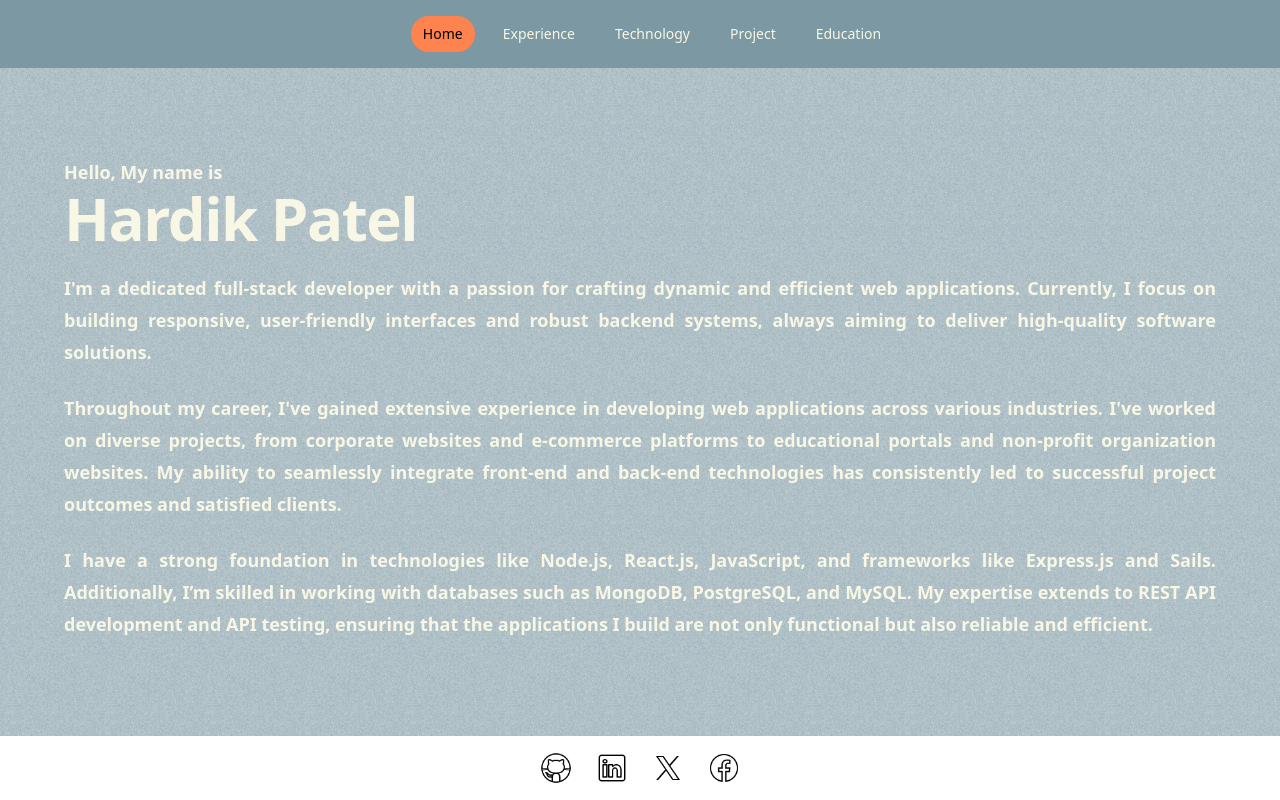
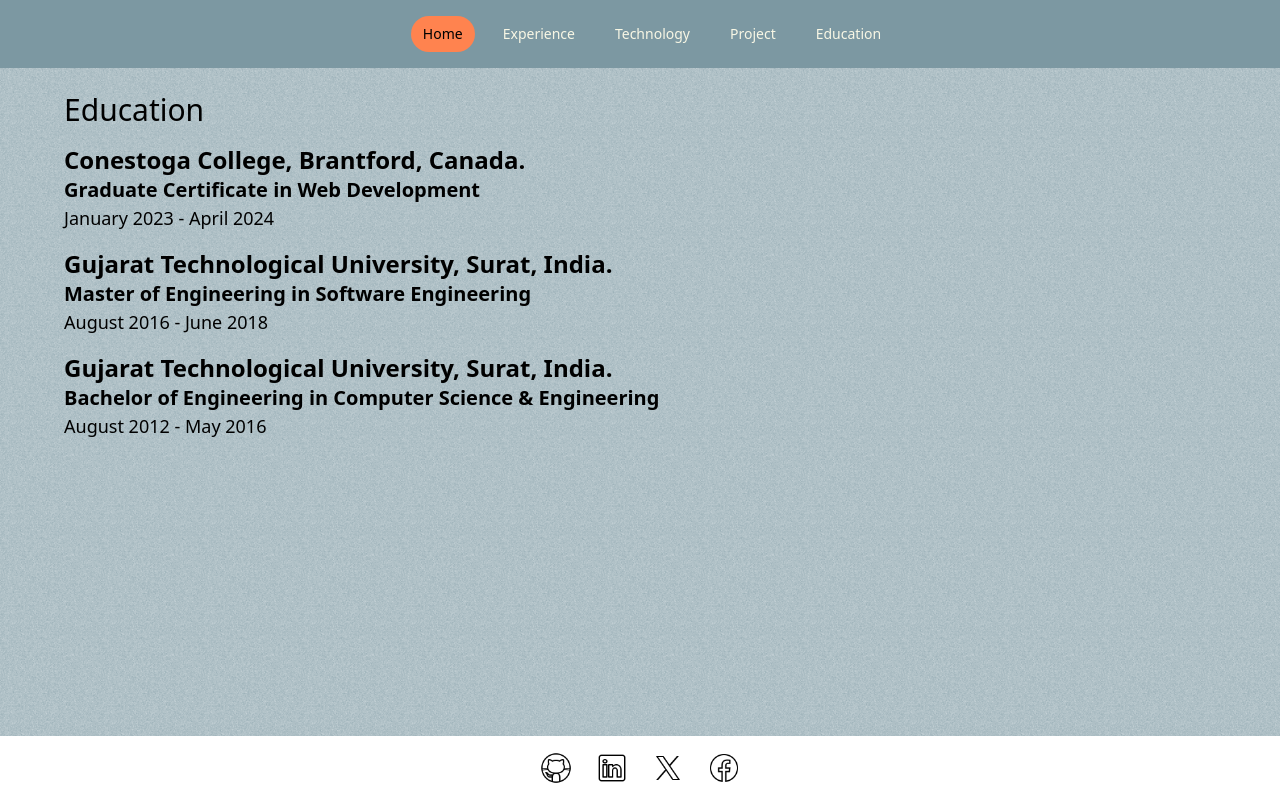
Before and after one commit to hardikpatel2906/my-portfolio, a React (Create React App) app: page / in a window 1280 px wide. Built offline with nearby package versions, Linux system fonts and the light colour scheme.

Commit message:
Add Education and Technology Data

```diff
--- a/src/App.js
+++ b/src/App.js
@@ -2,13 +2,17 @@
 import Navbar from './components/Navbar';
 import Footer from './components/Footer';
 import Home from './components/Home';
+import Technology from './components/Technology';
+import Education from './components/Education';
 
 function App() {
   return (
     <div className="flex flex-col min-h-screen bg-noise" >
       <Navbar />
       <div className='flex-grow p-6 bg-[#7c98a2]  bg-noise bg-noise-pattern bg-opacity'>
-        <Home />
+        {/* <Home /> */}
+        {/* <Technology /> */}
+        <Education />
       </div>
       <Footer />
     </div>
--- a/src/components/Education.js
+++ b/src/components/Education.js
@@ -0,0 +1,37 @@
+const Education = () => {
+    const educationData = [
+        {
+            "course": "Graduate Certificate in Web Development",
+            "university": "Conestoga College",
+            "duration": "January 2023 - April 2024",
+            "place": "Brantford, Canada"
+        },
+        {
+            "course": "Master of Engineering in Software Engineering",
+            "university": "Gujarat Technological University",
+            "duration": "August 2016 - June 2018",
+            "place": "Surat, India"
+        },
+        {
+            "course": "Bachelor of Engineering in Computer Science & Engineering",
+            "university": "Gujarat Technological University",
+            "duration": "August 2012 - May 2016",
+            "place": "Surat, India"
+        }
+    ]
+    return (
+        <div className="m-auto max-w-6xl">
+            <h1 className="text-3xl">Education</h1>
+            {
+                educationData.map((education) => (
+                    <div className="my-4">
+                        <h1 className="text-2xl font-bold">{education.university}, {education.place}.</h1>
+                        <h2 className="text-xl font-bold">{education.course}</h2>
+                        <h3 className="text-lg">{education.duration}</h3>
+                    </div>
+                ))
+            }
+        </div>
+    )
+};
+export default Education;
--- a/src/components/Technology.js
+++ b/src/components/Technology.js
@@ -0,0 +1,38 @@
+const Technology = () => {
+
+    const techDatas = [
+        {
+            type: "Core",
+            technologies: ["Full-Stack", "Software Engineering", "Database"]
+        },
+        {
+            type: "Languages",
+            technologies: ["Javascript", "Python"]
+        },
+        {
+            type: "Frameworks",
+            technologies: ["ReactJS", "NodeJS", "ExpressJS"]
+        },
+        {
+            type: "Databases",
+            technologies: ["MongoDB", "MySQL", "PostgreSQL"]
+        }
+    ];
+
+
+    return (
+        <>
+            <h1>Tools & Technology</h1>
+            {techDatas.map((techData) => (
+                <>
+                    <p>{techData.type}:</p>
+                    <div className="flex gap-2">
+                        {techData.technologies.map((tech) => (<span><button className="bg-gray-600 text-white rounded-lg px-2 py-1 font-bold">{tech}</button></span>))}
+                    </div>
+
+                </>
+            ))}
+        </>
+    )
+};
+export default Technology;
```
